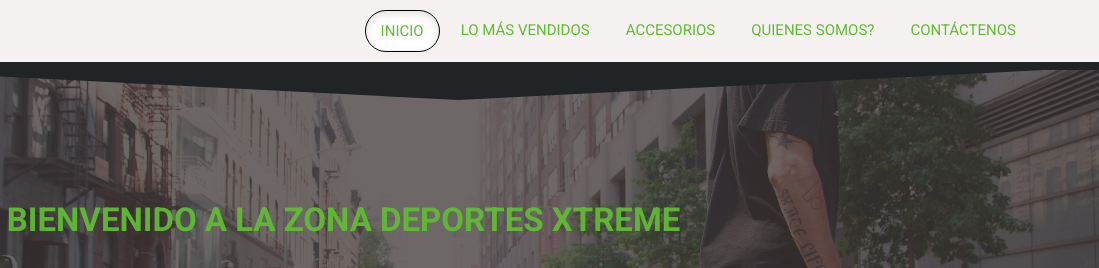
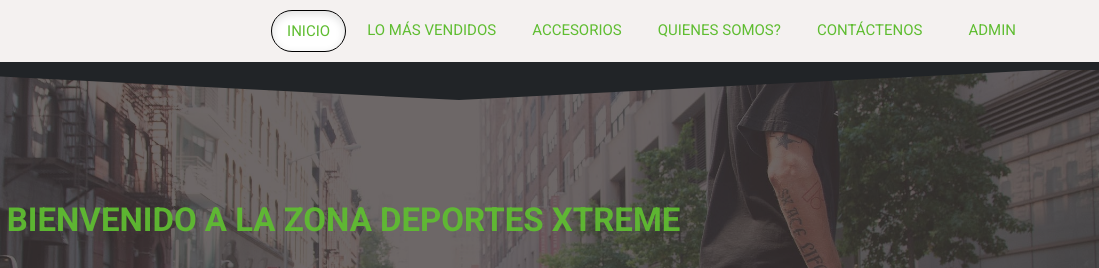
Before and after one commit to marticam/grupo3, a plain HTML site: page index.html in a window 1280 px wide. Shown: the top 268 px of the page, 181-1280 px from the left. Drawn offline with Linux system fonts and the light colour scheme.

Commit message:
Adding fix to Admin in the nav bar
Adding fix to Admin in the nav bar

```diff
--- a/index.html
+++ b/index.html
@@ -55,9 +55,11 @@
                             <li>
                                 <a href="#contact">Contáctenos</a>
                             </li>
-                           <!-- <li>
+                        </ul>
+                        <ul class="nav">
+                            <li>
                                 <a href="http://ohamminventory.herokuapp.com/stores" target="_blank">Admin</a>
-                            </li> -->
+                            </li>
                         </ul>
                     </div>
                     <!-- Fin del navigation bar (Menu) -->
```
